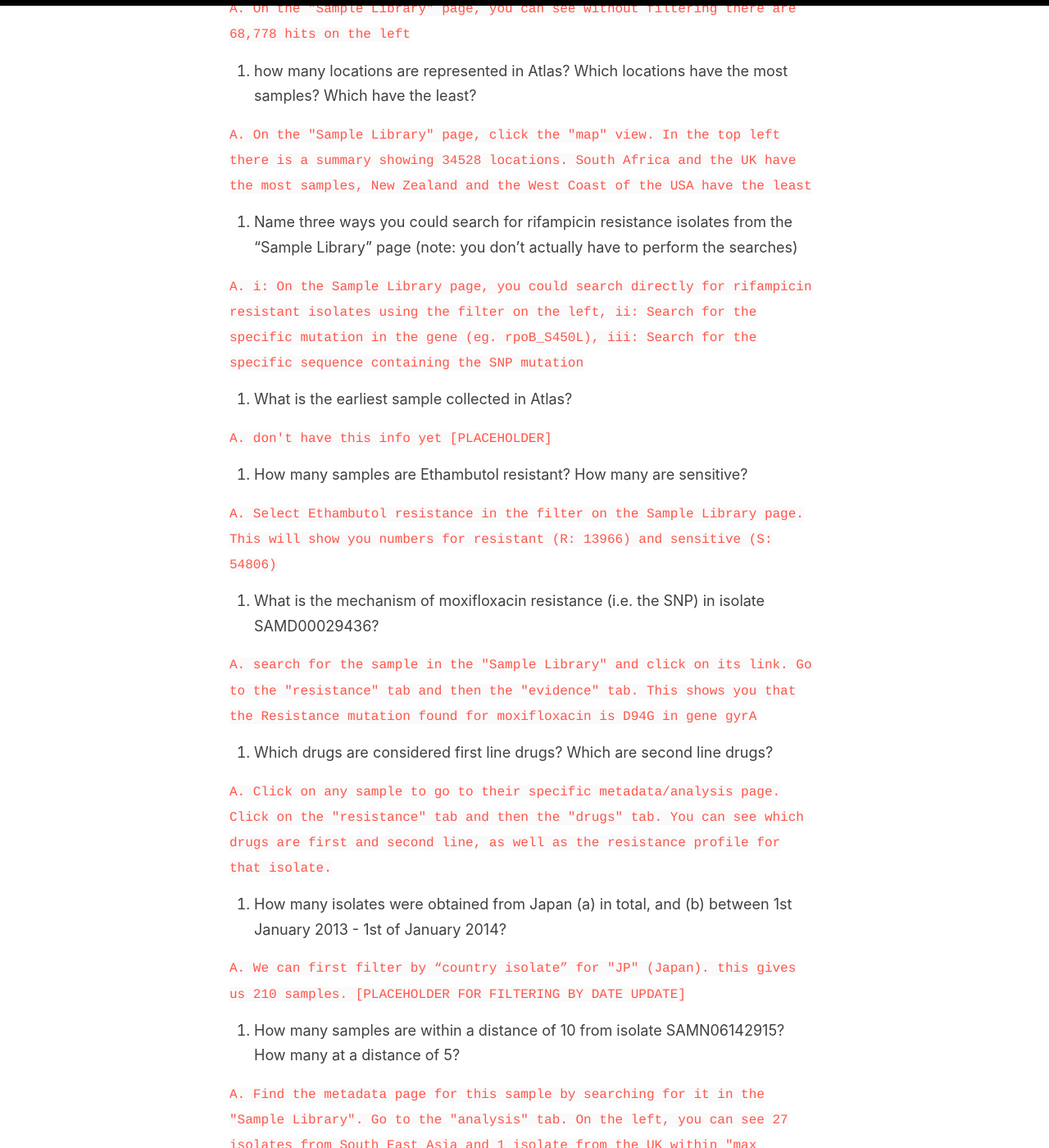
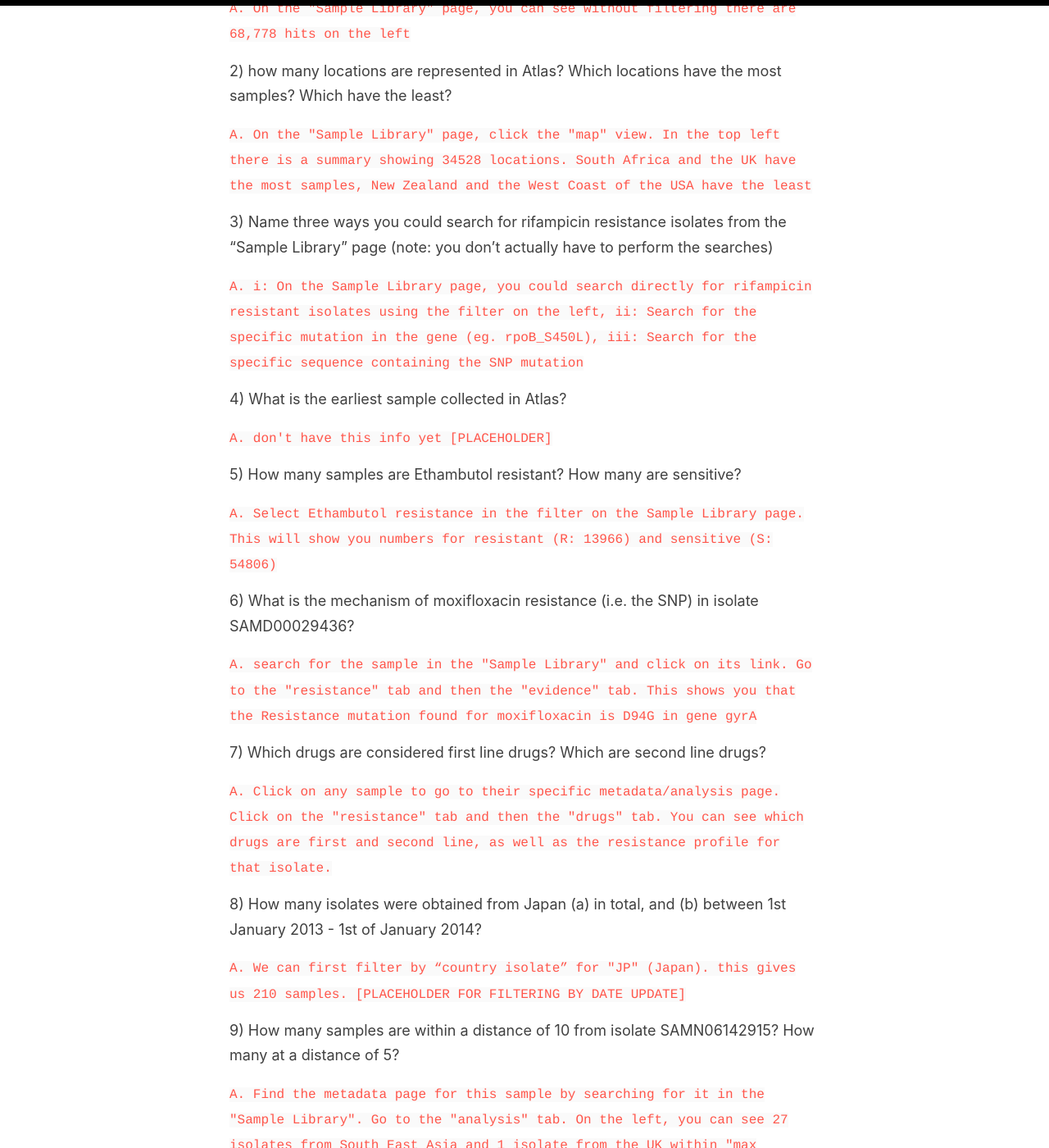
Before and after one commit to LeahRoberts/atlasworkshop, a Jekyll site: the page built from _posts/2021-8-12-answers.md, in a window 1280 px wide and 1400 px high, scrolled down 355 px. Shown: the whole window at 82% size. Built offline with Jekyll 4.4.1, drawn with Linux system fonts in a browser that asks for light colours; some of the changed text lies outside the part shown.

Commit message:
fix numbering

```diff
--- a/_posts/2021-8-12-answers.md
+++ b/_posts/2021-8-12-answers.md
@@ -6,51 +6,51 @@ categories: Miscellaneous
 
 # Answers:
 
-1. how many samples are there in total on Atlas?
+1) how many samples are there in total on Atlas?
 
 `A. On the "Sample Library" page, you can see without filtering there are 68,778 hits on the left`
 
 
-2. how many locations are represented in Atlas? Which locations have the most samples? Which have the least?
+2) how many locations are represented in Atlas? Which locations have the most samples? Which have the least?
 
 `A. On the "Sample Library" page, click the "map" view. In the top left there is a summary showing 34528 locations. South Africa and the UK have the most samples, New Zealand and the West Coast of the USA have the least`
 
 
-3. Name three ways you could search for rifampicin resistance isolates from the "Sample Library" page (note: you don't actually have to perform the searches)
+3) Name three ways you could search for rifampicin resistance isolates from the "Sample Library" page (note: you don't actually have to perform the searches)
 
 `A. i: On the Sample Library page, you could search directly for rifampicin resistant isolates using the filter on the left, ii: Search for the specific mutation in the gene (eg. rpoB_S450L), iii: Search for the specific sequence containing the SNP mutation`
 
 
-4. What is the earliest sample collected in Atlas?
+4) What is the earliest sample collected in Atlas?
 
 `A. don't have this info yet [PLACEHOLDER]`
 
 
-5. How many samples are Ethambutol resistant? How many are sensitive?
+5) How many samples are Ethambutol resistant? How many are sensitive?
 
 `A. Select Ethambutol resistance in the filter on the Sample Library page. This will show you numbers for resistant (R: 13966) and sensitive (S: 54806)`
 
 
-6. What is the mechanism of moxifloxacin resistance (i.e. the SNP) in isolate SAMD00029436?
+6) What is the mechanism of moxifloxacin resistance (i.e. the SNP) in isolate SAMD00029436?
 
 `A. search for the sample in the "Sample Library" and click on its link. Go to the "resistance" tab and then the "evidence" tab. This shows you that the Resistance mutation found for moxifloxacin is D94G in gene gyrA`
 
 
-7. Which drugs are considered first line drugs? Which are second line drugs?
+7) Which drugs are considered first line drugs? Which are second line drugs?
 
 `A. Click on any sample to go to their specific metadata/analysis page. Click on the "resistance" tab and then the "drugs" tab. You can see which drugs are first and second line, as well as the resistance profile for that isolate.`
 
 
-8. How many isolates were obtained from Japan (a) in total, and (b) between 1st January 2013 - 1st of January 2014?
+8) How many isolates were obtained from Japan (a) in total, and (b) between 1st January 2013 - 1st of January 2014?
 
 `A. We can first filter by “country isolate” for "JP" (Japan). this gives us 210 samples. [PLACEHOLDER FOR FILTERING BY DATE UPDATE]`
 
 
-9. How many samples are within a distance of 10 from isolate SAMN06142915? How many at a distance of 5?
+9) How many samples are within a distance of 10 from isolate SAMN06142915? How many at a distance of 5?
 
 `A. Find the metadata page for this sample by searching for it in the "Sample Library". Go to the "analysis" tab. On the left, you can see 27 isolates from South East Asia and 1 isolate from the UK within "max distance 10" (the default setting, on the right). If you change the default from "10" to "5", you now get 19 samples total, all from South East Asia.`
 
 
-10. How many MDR samples in the library? Which country has the most?
+10) How many MDR samples in the library? Which country has the most?
 
 `A: On the "Sample Library" page, use the filter and select "MDR" isolates. 51,774 are listed as MDR and 17000 as non-MDR. When we choose “True” for the MDR filter, followed by “Map” view, we see India has the most with over 2000 samples.`
```
